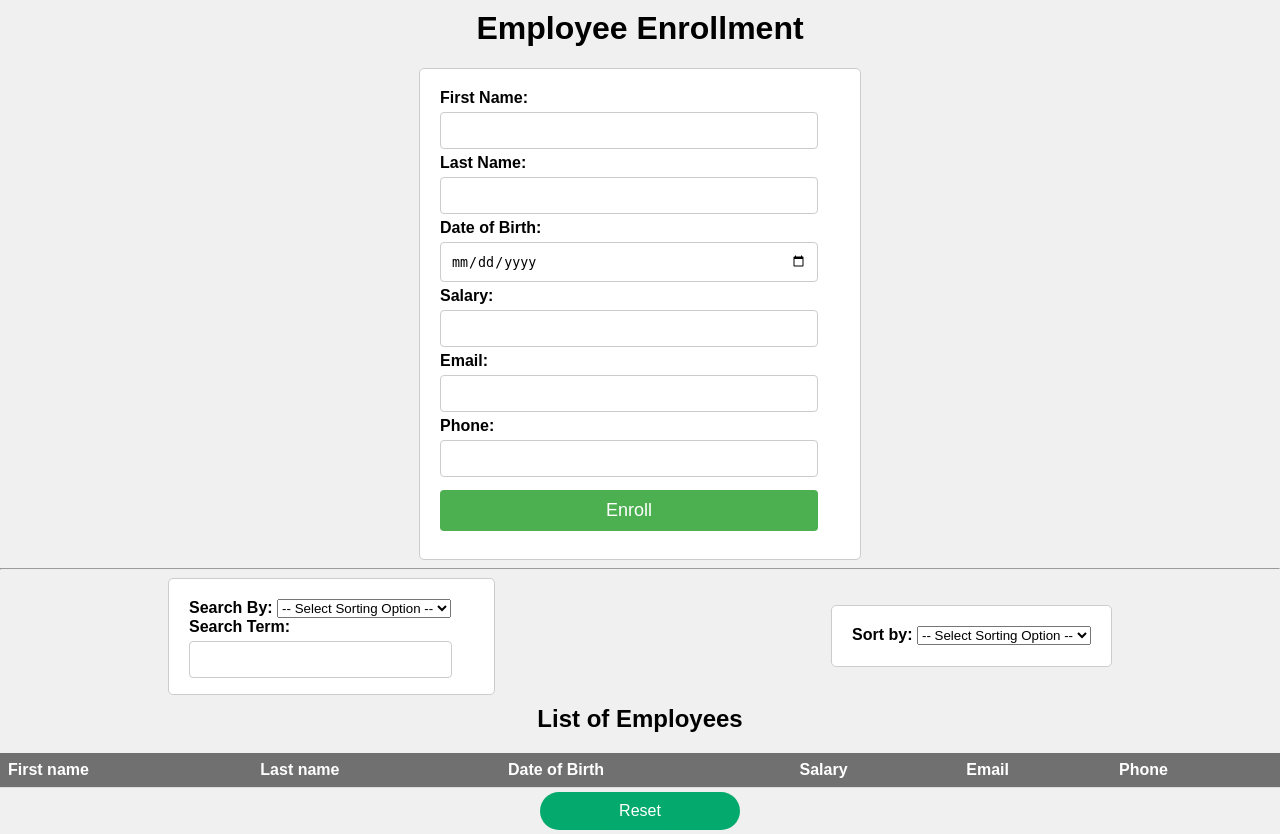
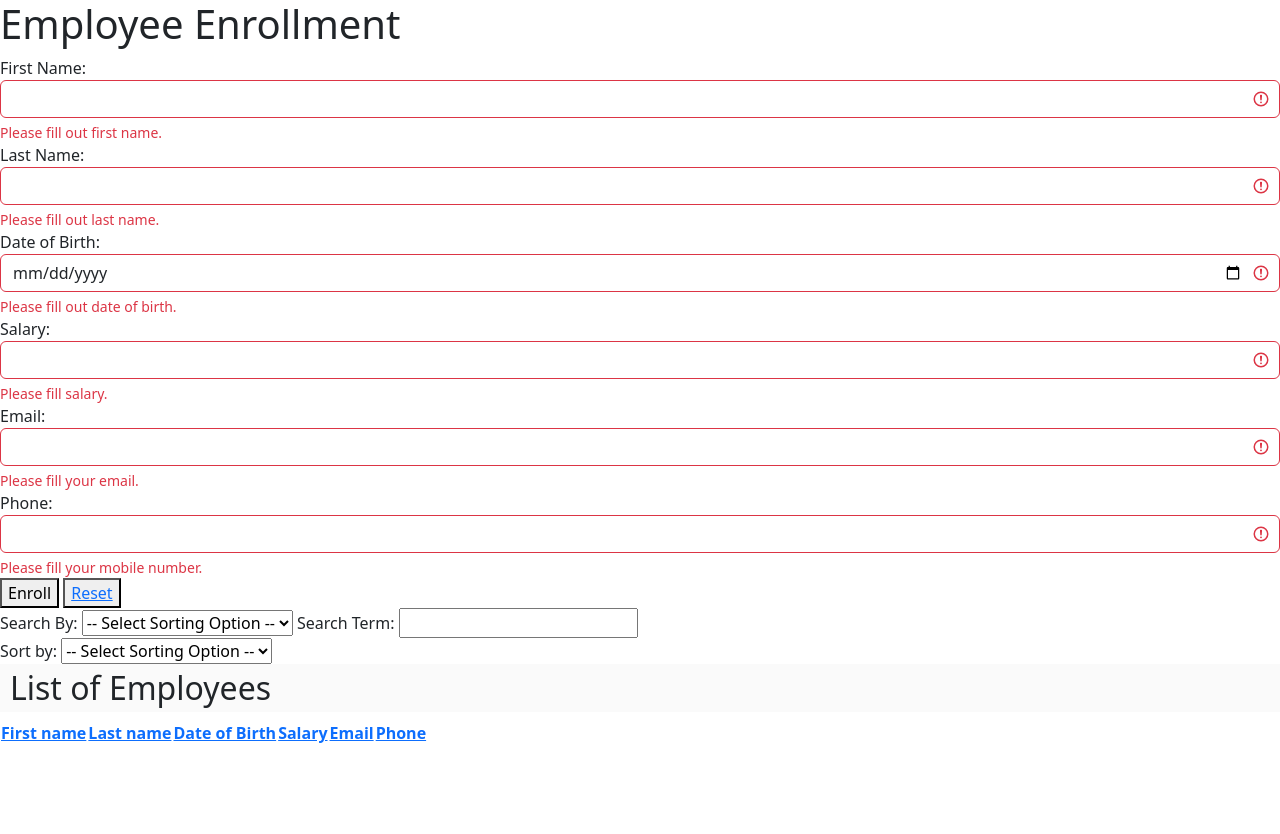
Before and after one commit to saicharan293/Files-In-Python, a Flask app: page / in a window 1280 px wide. After the commit the page ends 743 px from the top, so only its background shows below. Run offline with Flask 3, Linux system fonts and the light colour scheme; lists and menus that the app fills with data are empty.

Commit message:
validations almost done

```diff
--- a/Tasks/templates/index.html
+++ b/Tasks/templates/index.html
@@ -4,140 +4,59 @@
 <head>
     <meta charset="UTF-8">
     <meta name="viewport" content="width=device-width, initial-scale=1.0">
+    <link href="https://cdn.jsdelivr.net/npm/bootstrap@5.3.2/dist/css/bootstrap.min.css" rel="stylesheet">
+    <script src="https://cdn.jsdelivr.net/npm/bootstrap@5.3.2/dist/js/bootstrap.bundle.min.js"></script>
+
     <title>Employee Operations</title>
-    <style>
-        body {
-            font-family: Arial, sans-serif;
-            background-color: #f0f0f0;
-            margin: 0;
-            padding: 0;
-        }
+    <!-- <link rel="stylesheet" href="../CSS/style.css" > -->
+    <link rel="stylesheet" href="{{ url_for('static', filename='style.css') }}">
 
-        h1,
-        h2 {
-            text-align: center;
-            margin-top: 10px;
-        }
 
-        .form-container {
-            display: flex;
-            align-items: center;
-            justify-content: space-around;
-        }
-        .form2{
-            width: 285px;
-            height: 75px;
-        }
-
-        .form1{
-            height: 20px;
-        }
-        form {
-            max-width: 400px;
-            margin: 0 auto;
-            padding: 20px;
-            border: 1px solid #ccc;
-            border-radius: 5px;
-            background-color: #fff;
-        }
-
-        label {
-            font-weight: bold;
-        }
-
-        input[type="text"],
-        input[type="date"],
-        input[type="number"],
-        input[type="email"],
-        input[type="tel"] {
-            width: calc(100% - 22px);
-            padding: 10px;
-            margin: 5px 0;
-            border: 1px solid #ccc;
-            border-radius: 4px;
-            box-sizing: border-box;
-        }
-
-        button {
-            background-color: #4CAF50;
-            color: white;
-            padding: 10px 20px;
-            margin: 8px 0;
-            border: none;
-            border-radius: 4px;
-            cursor: pointer;
-            width: calc(100% - 22px);
-            box-sizing: border-box;
-            font-size: 18px;
-
-        }
-
-        button:hover {
-            background-color: #45a049;
-        }
-
-        .button2 {
-            background-color: #04AA6D;
-            border: none;
-            color: white;
-            padding: 10px 25px;
-            text-align: center;
-            text-decoration: none;
-            font-size: 16px;
-            margin: 4px auto;
-            cursor: pointer;
-            border-radius: 20px;
-            width: 200px;
-        }
-
-        table {
-            width: 100%;
-            border-collapse: collapse;
-            margin-top: 20px;
-        }
-
-        th,
-        td {
-            padding: 8px;
-            text-align: left;
-            border-bottom: 1px solid #ddd;
-        }
-
-        th {
-            background-color: #707070;
-        }
-
-        a {
-            text-decoration: none;
-            color: white;
-        }
-    </style>
 </head>
 
 <body>
     <h1>Employee Enrollment</h1>
-    <form action="/submit" method="post">
+    <section class="outer">
+
+        <form action="/submit" method="post" class="was-validated">
             <label for="fname">First Name:</label>
-        <input type="text" name="fname" id="fname" required>
-        <br>
+            <input type="text" name="fname" id="fname" class="form-control" required>
+            <!-- <div class="valid-feedback">Valid.</div> -->
+            <div class="invalid-feedback">Please fill out first name.</div>
+
             <label for="lname">Last Name:</label>
-        <input type="text" name="lname" id="lname" required>
-        <br>
+            <input type="text" name="lname" id="lname" class="form-control" required>
+            <!-- <div class="valid-feedback">Valid.</div> -->
+            <div class="invalid-feedback">Please fill out last name.</div>
+
             <label for="dob">Date of Birth:</label>
-        <input type="date" name="dob" id="dob" required>
-        <br>
+            <input type="date" name="dob" id="dob" class="form-control" required>
+            <!-- <div class="valid-feedback">Valid.</div> -->
+            <div class="invalid-feedback">Please fill out date of birth.</div>
+
             <label for="salary">Salary:</label>
-        <input type="number" name="salary" id="salary" required>
-        <br>
+            <input type="number" name="salary" id="salary" class="form-control" required>
+            <!-- <div class="valid-feedback">Valid.</div> -->
+            <div class="invalid-feedback">Please fill salary.</div>
+
             <label for="email">Email:</label>
-        <input type="email" name="email" id="email" required>
-        <br>
+            <input type="email" name="email" id="email" class="form-control" required>
+            <!-- <div class="valid-feedback">Valid.</div> -->
+            <div class="invalid-feedback">Please fill your email.</div>
+
             <label for="phone">Phone:</label>
-        <input type="tel" name="phone" id="phone" required>
-        <br>
+            <input type="tel" name="phone" id="phone" class="form-control" required>
+            <!-- <div class="valid-feedback">Valid.</div> -->
+            <div class="invalid-feedback">Please fill your mobile number.</div>
+
+            <div class="button-div">
                 <button type="submit">Enroll</button>
+                <button class="button2"><a href="/reset" class="button2">Reset</a></button>
+            </div>
         </form>
-    <hr>
+
+        <!-- <hr> -->
+        <div class="form-div">
             <div class="form-container">
                 <form action="/search" method="post" class="form2">
                     <label for="search_field">Search By:</label>
@@ -150,9 +69,8 @@
                         <option value="email">Email</option>
                         <option value="phone">Phone</option>
                     </select>
-            <br>
-            <label for="search_term">Search Term:</label>
-            <input type="text" name="search_term" id="search_term" required>
+                    <label for="search_term" style="display: inline-block;">Search Term:</label>
+                    <input type="text" name="search_term" id="search_term" class="input-label" required>
                     <br>
                     <!-- <button type="submit">Search</button> -->
                 </form>
@@ -170,9 +88,10 @@
                     <!-- <button type="submit" style="cursor: pointer; padding: 2px 8px; font-size: 18px;">Sort</button> -->
                 </form>
                 <!-- <br> -->
-
             </div>
-    <h2>List of Employees</h2>
+            <div class="table-div">
+                <h2 style="text-decoration: dashed; background-color: #fafafa; padding: 5px 10px;">List of Employees
+                </h2>
                 <table>
                     <thead>
                         <tr>
@@ -197,10 +116,9 @@
                         {% endfor %}
                     </tbody>
                 </table>
-    <div class="button-div" style="display: flex;">
-        <button class="button2"><a href="/reset" class="button2">Reset</a></button>
             </div>
-
+        </div>
+    </section>
 </body>
 
 </html>
```
Lines whose indentation alone changed are shown as unchanged.
